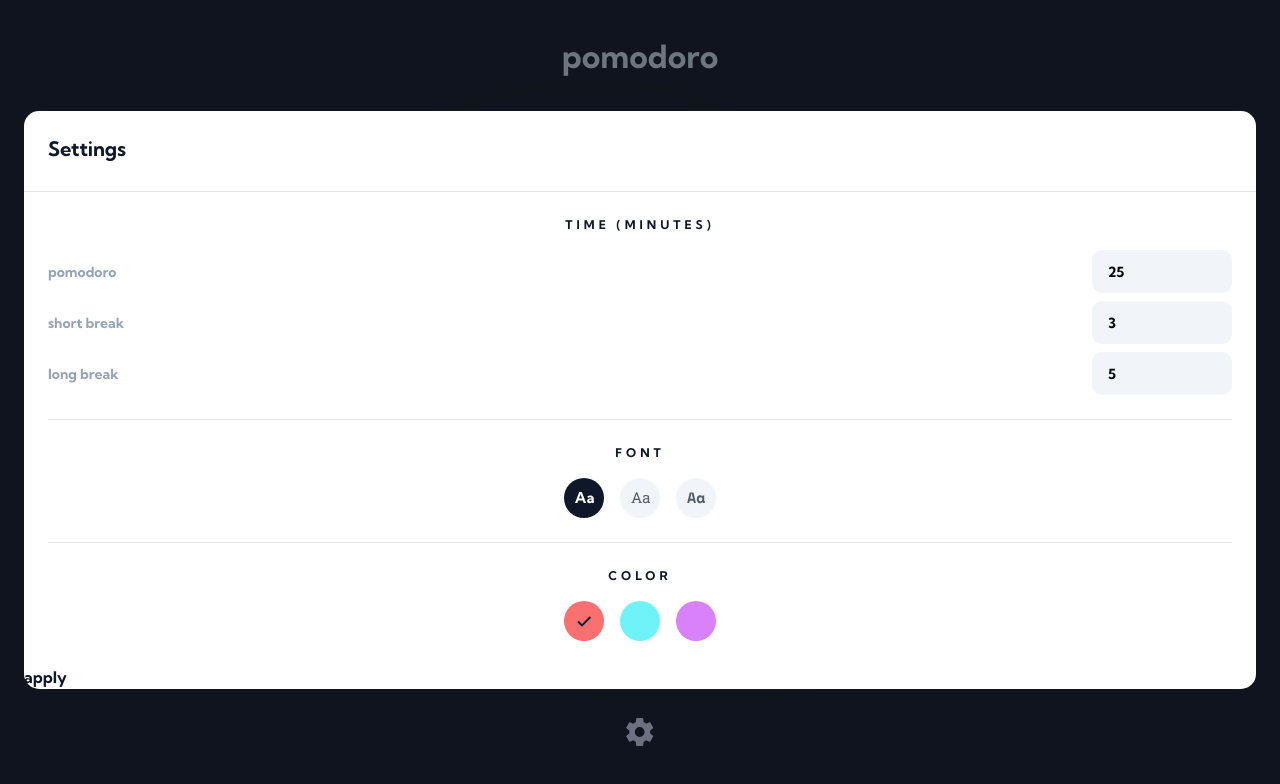
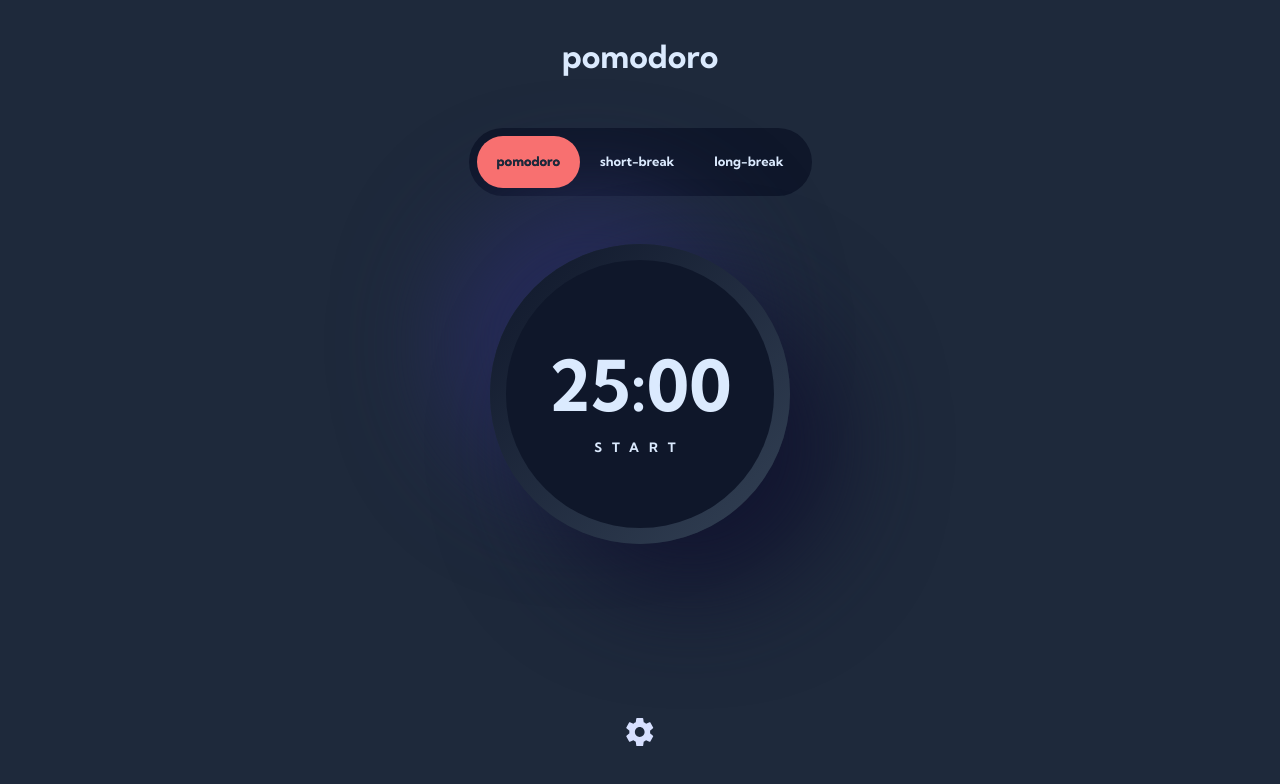
Before and after one commit to bohdancho/pomodoro-spa, a React (Vite) app: page / in a window 1280 px wide. Shown: the top 784 px of the page. Built offline with nearby package versions, Linux system fonts and the light colour scheme.

Commit message:
remove all non vital custom tailwind settings

```diff
--- a/src/App.tsx
+++ b/src/App.tsx
@@ -30,7 +30,7 @@ function App() {
   return (
     <div
       style={{ '--color-primary': theme.color, fontFamily: theme.font } as CustomCSS}
-      className='flex flex-col items-center justify-center w-screen h-screen gap-48 px-8 pt-32 pb-48 text-blue-100 bg-slate-800'
+      className='flex flex-col items-center justify-center w-screen h-screen gap-[48px] px-[8px] pt-[32px] pb-[48px] text-blue-100 bg-slate-800'
     >
       <h1 className='text-[32px]'>pomodoro</h1>
       <ModeTabs presets={presets} activeMode={activeMode} handleModeChange={handleModeChange}></ModeTabs>
--- a/src/components/modeTabs.tsx
+++ b/src/components/modeTabs.tsx
@@ -60,7 +60,7 @@ export const ModeTabs: FunctionComponent<ModeTabsProps> = ({ presets, activeMode
   )
 
   return (
-    <div className='flex p-8 rounded-full select-none bg-slate-900 whitespace-nowrap'>
+    <div className='flex p-[8px] rounded-full select-none bg-slate-900 whitespace-nowrap'>
       <div className='relative'>
         {getKeys(presets).map(getButton)}
         {activeLayerPosition ? (
--- a/src/components/settings/presetsSettings.tsx
+++ b/src/components/settings/presetsSettings.tsx
@@ -16,15 +16,15 @@ export const PresetsSettings: FunctionComponent<PresetsSettingsProps> = ({ prese
   }
 
   return (
-    <div className='py-24 border-b border-neutral-200'>
-      <h3 className='text-center uppercase text-[12px] tracking-[4px] mb-16'>time (minutes)</h3>
-      <div className='flex flex-col gap-8'>
+    <div className='py-[24px] border-b border-neutral-200'>
+      <h3 className='text-center uppercase text-[12px] tracking-[4px] mb-[16px]'>time (minutes)</h3>
+      <div className='flex flex-col gap-[8px]'>
         {getKeys(presets).map((mode) => (
           <label className='flex items-center justify-between' key={mode}>
             <span className='text-sm text-slate-400'>{mode.replace('-', ' ')}</span>
             <input
               type='text'
-              className='w-[140px] bg-slate-100 rounded-[10px] text-black px-16 pt-[12px] pb-[10px] text-[14px]'
+              className='w-[140px] bg-slate-100 rounded-[10px] text-black px-[16px] pt-[12px] pb-[10px] text-[14px]'
               value={getMinutes(presets[mode])}
               onChange={(e) => handleChange(e, mode)}
             ></input>
--- a/src/components/settings/settings.tsx
+++ b/src/components/settings/settings.tsx
@@ -11,7 +11,7 @@ interface SettingsProps {
 }
 
 export const Settings: FunctionComponent<SettingsProps> = ({ theme, setTheme, presets, setPresets }) => {
-  const [isVisible, toggleIsVisible] = useReducer((prev) => !prev, true)
+  const [isVisible, toggleIsVisible] = useReducer((prev) => !prev, false)
   const [updatedTheme, setUpdatedTheme] = useState(theme)
   const [updatedPresets, setUpdatedPresets] = useState(presets)
 
@@ -26,10 +26,10 @@ export const Settings: FunctionComponent<SettingsProps> = ({ theme, setTheme, pr
         <GearImg></GearImg>
       </button>
       {isVisible ? (
-        <div className='fixed inset-0 z-50 flex items-center px-24 backdrop-brightness-50'>
+        <div className='fixed inset-0 z-50 flex items-center px-[24px] backdrop-brightness-50'>
           <form className='w-full rounded-[15px] bg-white text-slate-900'>
-            <h2 className='pt-24 pl-24 text-xl border-b pb-28 border-neutral-200'>Settings</h2>
-            <div className='px-24'>
+            <h2 className='pt-[24px] pl-[24px] text-xl border-b pb-[28px] border-neutral-200'>Settings</h2>
+            <div className='px-[24px]'>
               <PresetsSettings presets={updatedPresets} setPresets={setUpdatedPresets}></PresetsSettings>
               <ThemeSettings theme={updatedTheme} setTheme={setUpdatedTheme}></ThemeSettings>
             </div>
--- a/src/components/settings/themeSettings.tsx
+++ b/src/components/settings/themeSettings.tsx
@@ -1,8 +1,8 @@
 import { Dispatch, FunctionComponent, SetStateAction } from 'react'
+import { ReactComponent as CheckmarkIcon } from '../../assets/checkmark.svg'
 import { ReactComponent as KumbhSansIcon } from '../../assets/kumbh-sans-icon.svg'
 import { ReactComponent as RobotoSlabIcon } from '../../assets/roboto-slab-icon.svg'
 import { ReactComponent as SpaceMonoIcon } from '../../assets/space-mono-icon.svg'
-import { ReactComponent as CheckmarkIcon } from '../../assets/checkmark.svg'
 import { Color, Font, Theme } from '../../models'
 
 interface ThemeSettingsProps {
@@ -24,15 +24,15 @@ const getFontIcon = (font: Font) => {
 export const ThemeSettings: FunctionComponent<ThemeSettingsProps> = ({ theme, setTheme }) => {
   return (
     <>
-      <div className='py-24 border-b border-neutral-200'>
-        <h3 className='text-center uppercase text-[12px] tracking-[4px] mb-16'>font</h3>
-        <div className='flex justify-center gap-16'>
+      <div className='py-[24px] border-b border-neutral-200'>
+        <h3 className='text-center uppercase text-[12px] tracking-[4px] mb-[16px]'>font</h3>
+        <div className='flex justify-center gap-[16px]'>
           {Object.values(Font).map((font) => (
             <label
               key={font}
               className={`${
                 font === theme.font ? 'bg-slate-900 text-white' : 'bg-slate-100 text-slate-800/75 cursor-pointer'
-              } flex items-center justify-center w-40 h-40 rounded-full transition-[background-color,color] duration-300`}
+              } flex items-center justify-center w-[40px] h-[40px] rounded-full transition-[background-color,color] duration-300`}
             >
               {getFontIcon(font)}
               <input
@@ -45,16 +45,16 @@ export const ThemeSettings: FunctionComponent<ThemeSettingsProps> = ({ theme, se
           ))}
         </div>
       </div>
-      <div className='py-24'>
-        <h3 className='text-center uppercase text-[12px] tracking-[4px] mb-16'>color</h3>
-        <div className='flex justify-center gap-16'>
+      <div className='py-[24px]'>
+        <h3 className='text-center uppercase text-[12px] tracking-[4px] mb-[16px]'>color</h3>
+        <div className='flex justify-center gap-[16px]'>
           {Object.values(Color).map((color) => (
             <label
               key={color}
               style={{ backgroundColor: color }}
               className={`${
                 color === theme.color ? '' : 'cursor-pointer'
-              } flex items-center justify-center w-40 h-40 rounded-full transition-[background-color,color] duration-300`}
+              } flex items-center justify-center w-[40px] h-[40px] rounded-full transition-[background-color,color] duration-300`}
             >
               <span className={`${color === theme.color ? 'opacity-1' : 'opacity-0'} transition-opacity duration-200`}>
                 <CheckmarkIcon></CheckmarkIcon>
--- a/src/components/timer.tsx
+++ b/src/components/timer.tsx
@@ -21,12 +21,12 @@ export const Timer: FunctionComponent<TimerProps> = ({ msLeft, timeFraction, isR
   }
 
   return (
-    <div className='cursor-pointer flex p-16 w-[300px] h-[300px] bg-gradient-to-tl from-slate-700 to-slate-900 rounded-full shadow'>
+    <div className='cursor-pointer flex p-[16px] w-[300px] h-[300px] bg-gradient-to-tl from-slate-700 to-slate-900 rounded-full shadow'>
       <div className='relative flex items-center justify-center w-full h-full rounded-full bg-slate-900'>
         <div className='absolute inset-[10px]'>
           <ProgressRing stroke={8} progressFraction={timeFraction}></ProgressRing>
         </div>
-        <div className='mb-16 text-[70px] select-none'>{getFormatedTime(msLeft)}</div>
+        <div className='mb-[16px] text-[70px] select-none'>{getFormatedTime(msLeft)}</div>
         <div className='absolute uppercase bottom-[70px] text-[13px] tracking-[10px] select-none'>
           {getActionText()}
         </div>
--- a/tailwind.config.js
+++ b/tailwind.config.js
@@ -22,29 +22,6 @@ export default {
       },
       colors: {
         primary: 'var(--color-primary)',
-        grey: '#D7E0FF',
-        'light-grey': '#EFF1FA',
-        'dark-blue': '#1E213F',
-        'very-dark-blue': '#161932',
-        white: '#FFFFFF',
-      },
-      fontSize: {
-        h1: ['100px', { lineHeight: '120px', letterSpacing: '-5px', fontWeight: 700 }],
-        h2: ['28px', { lineHeight: '34px', fontWeight: 700 }],
-        h3: ['16px', { lineHeight: '19px', letterSpacing: '15px', fontWeight: 700 }],
-        h4: ['13px', { lineHeight: '16px', letterSpacing: '5px', fontWeight: 700 }],
-        base: ['14px', { lineHeight: '18px', fontWeight: 700 }],
-        'base-sm': ['12px', { lineHeight: '14px', fontWeight: 700 }],
-      },
-      spacing: {
-        8: '8px',
-        16: '16px',
-        20: '20px',
-        24: '24px',
-        28: '28px',
-        32: '32px',
-        40: '40px',
-        48: '48px',
       },
       boxShadow: {
         DEFAULT: '50px 50px 100px 0px #121530, -50px -50px 100px 0px #272C5A',
```
